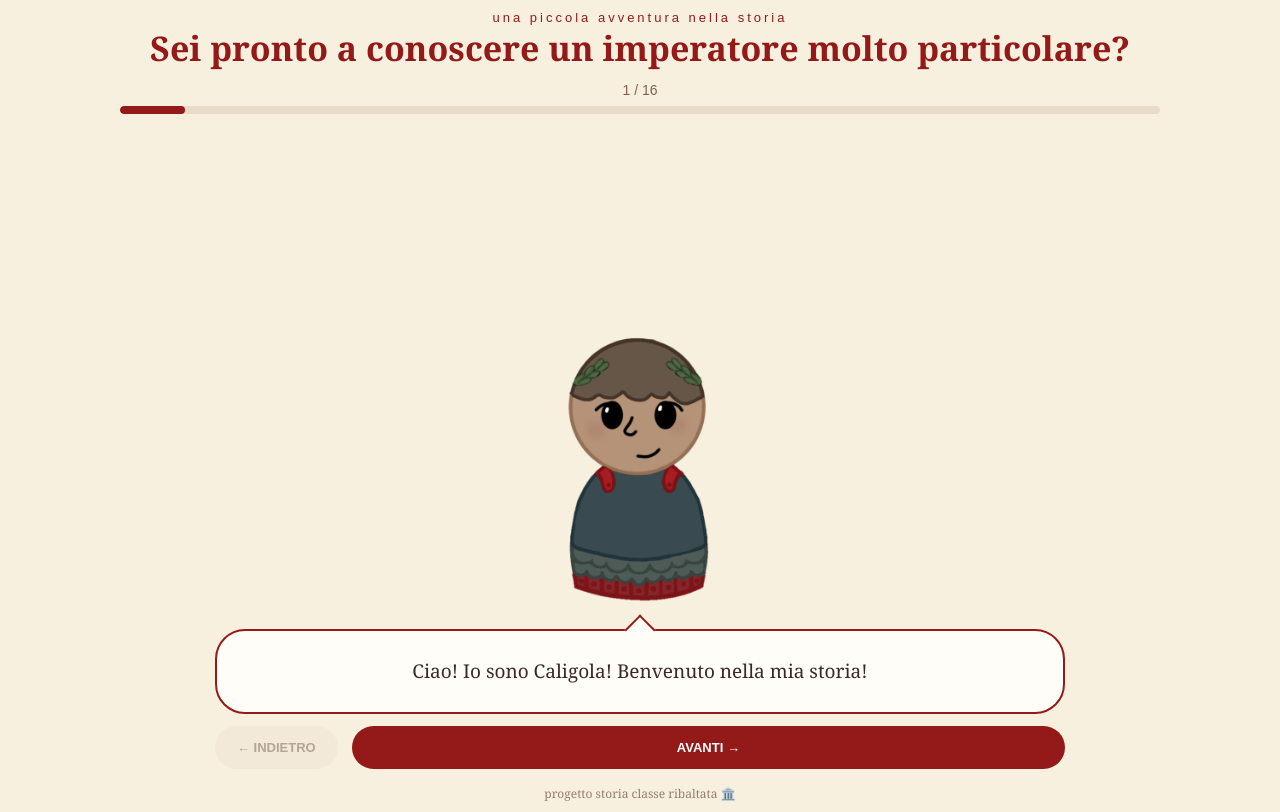
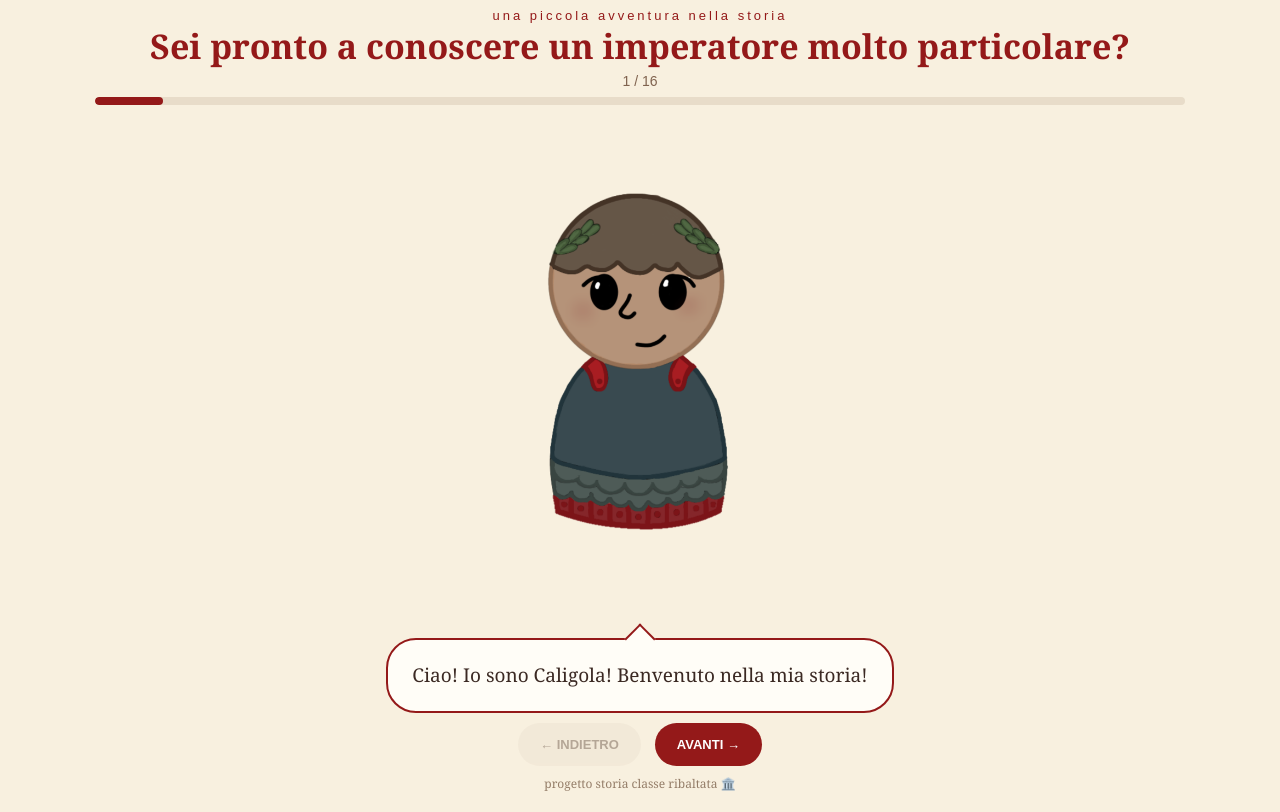
Before and after one commit to drixq/progettostoria, a plain HTML site: page index.html in a window 1280 px wide. Drawn offline with Linux system fonts and the light colour scheme.

Commit message:
Add responsive styles for iPad layout

```diff
--- a/style.css
+++ b/style.css
@@ -242,3 +242,81 @@ footer {
         font-size: 12px;
     }
 }
+/* IPAD: TUTTO NELLO SCHERMO, SENZA SCROLL */
+@media (min-width: 601px) {
+    body {
+        height: 100vh;
+        height: 100dvh;
+        min-height: 0;
+        overflow: hidden;
+        padding: 8px 24px;
+    }
+
+    .comic {
+        height: 100%;
+        max-width: 1100px;
+        display: flex;
+        flex-direction: column;
+    }
+
+    header {
+        flex-shrink: 0;
+        margin-bottom: 4px;
+    }
+
+    .comic-card {
+        flex: 1;
+        min-height: 0;
+        display: flex;
+        flex-direction: column;
+        padding: 4px 5px;
+    }
+
+    .progress-area {
+        flex-shrink: 0;
+        margin-bottom: 0;
+    }
+
+    .characters {
+        flex: 1;
+        min-height: 0;
+        height: auto;
+        transform: none;
+        overflow: visible;
+        align-items: flex-end;
+    }
+
+    #caligola {
+        height: 100%;
+        max-height: 100%;
+        max-width: 68%;
+        top: 0;
+    }
+
+    .horse {
+        height: 95%;
+        max-height: 100%;
+        max-width: 68%;
+        top: 0;
+    }
+
+    .speech-bubble {
+        flex-shrink: 0;
+        margin: 8px auto 10px;
+        min-height: 75px;
+        padding: 12px 24px;
+    }
+
+    #dialogue {
+        font-size: 19px;
+    }
+
+    .buttons {
+        flex-shrink: 0;
+    }
+
+    footer {
+        flex-shrink: 0;
+        margin-top: 5px;
+    }
+}
```
